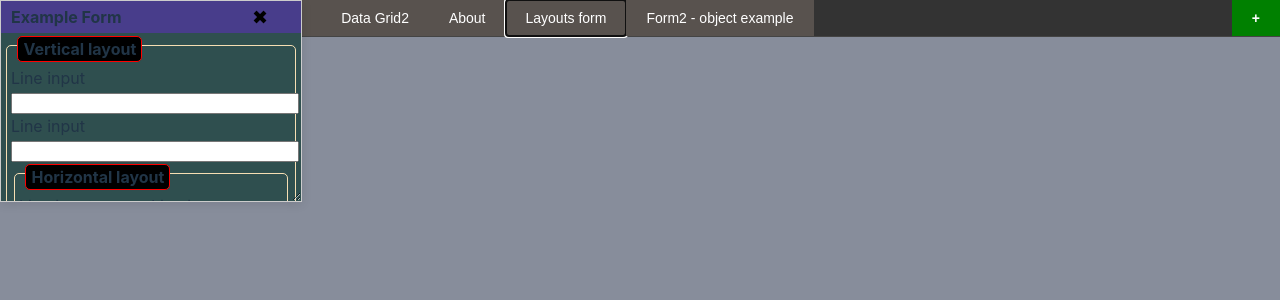
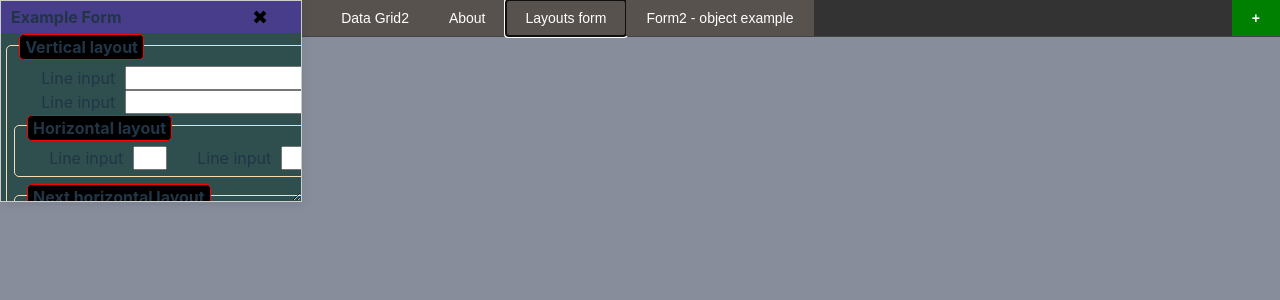
Before and after one commit to AndreiPuchko/q2web, a React (Vite) app: page / in a window 1280 px wide. Both pictures are taken after a click on the button "Layouts form". Shown: the top 300 px of the page. Built offline with nearby package versions, Linux system fonts and the light colour scheme; what generate-mock-data would draw is missing.

Commit message:
label nowrap

```diff
--- a/src/components/Form.css
+++ b/src/components/Form.css
@@ -9,6 +9,7 @@
 }
 
 .group-box {
+  width: 100%;
   border: 1px solid wheat;
   padding: 20px 0.3cap 0.5cap;
   margin: 1cap 0.3cap 0.5cap;
@@ -20,9 +21,17 @@
   position: absolute;
   border: 1px solid red;
   border-radius: 5px;
-  top: -10px;
-  left: 10px;
+  top: -1cap;
+  left: 1cap;
   background: black;
   padding: 0 5px;
   font-weight: bold;
 }
+
+.form-label {
+  /* background: red; */
+  display: flex;
+  flex-wrap: nowrap;
+  white-space: nowrap;
+  margin: 0 1ch 0 3ch;
+}
--- a/src/components/Form.tsx
+++ b/src/components/Form.tsx
@@ -169,8 +169,8 @@ class Form extends Component<FormProps> {
             }
             else {
               return (
-                <div key={child.key} className="form-group" style={child.control === "textarea" || child.control === "text" ? { flex: 1, display: 'flex', flexDirection: 'column' } : {}}>
-                  <label htmlFor={child.column}>{child.label}</label>
+                <div key={child.key} className="form-group" style={{ flex: 1, display: 'flex', flexDirection: 'row'}}>
+                  <label className="form-label">{child.label}</label>
                   {this.renderInput(child)}
                 </div>
               );
@@ -204,9 +204,4 @@ class Form extends Component<FormProps> {
   }
 }
 
-Form.defaultProps = {
-  CanGrowHeight: true,
-  CanGrowWidth: true,
-};
-
 export default Form;
```
